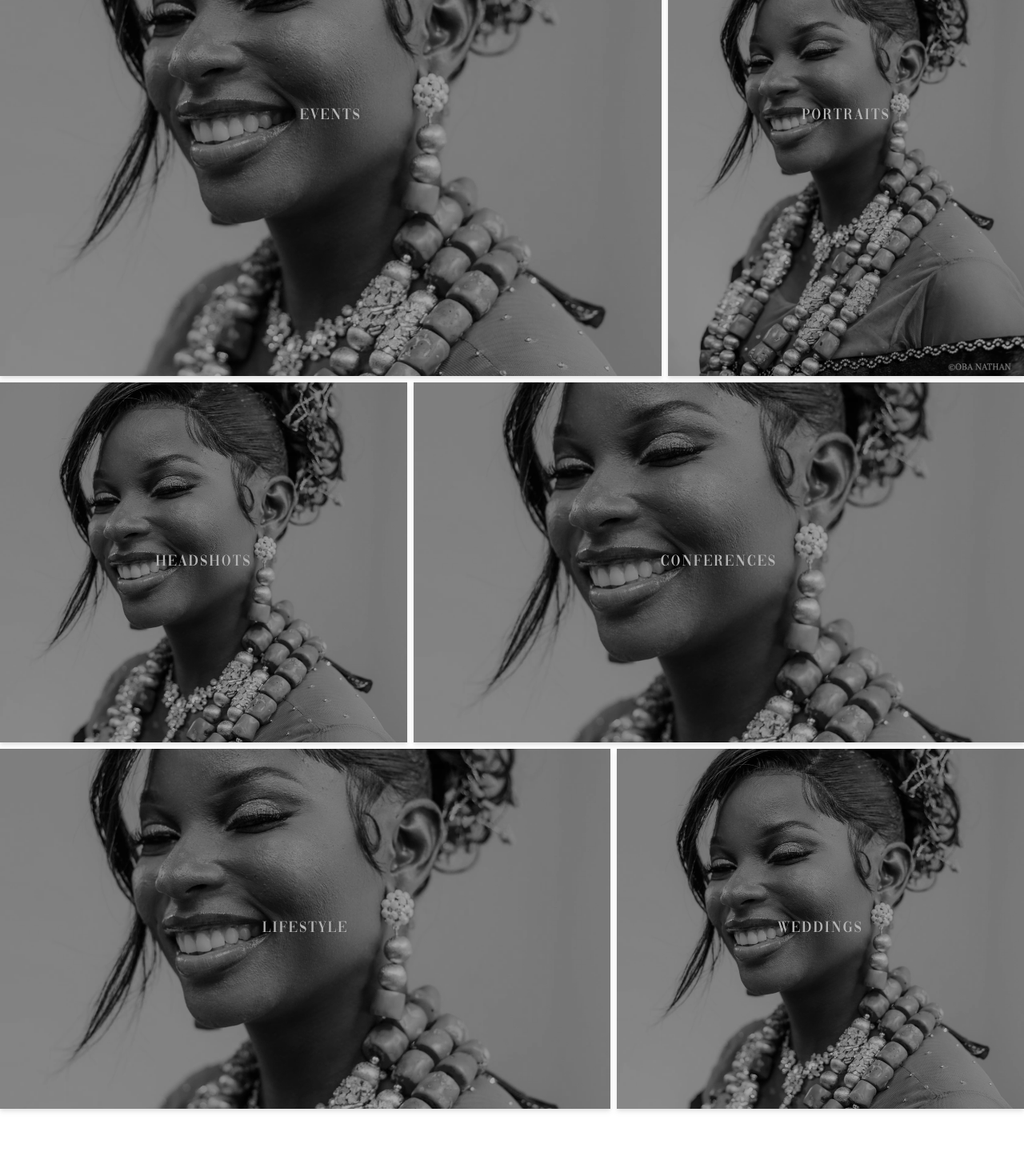
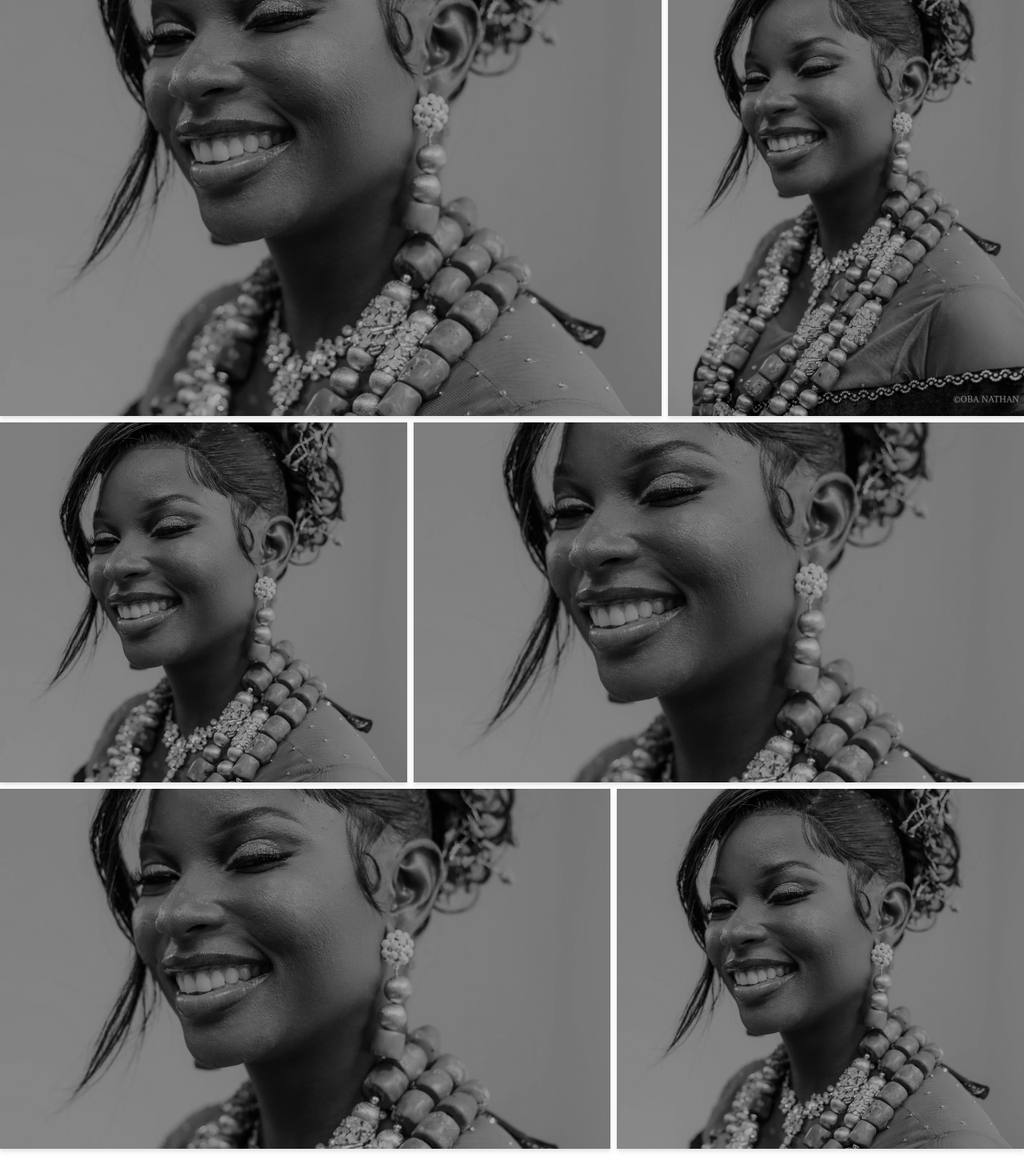
Before and after one commit to HenryAgu/Oba-Nathan, a Next.js app: page / in a window 1280 px wide. Shown: the part 500-1970 px from the top of the page at 80% size. Built offline with nearby package versions, Linux system fonts and the light colour scheme; a web font is replaced by a local one.

Commit message:
feat: new ideas

```diff
--- a/src/app/page.tsx
+++ b/src/app/page.tsx
@@ -96,54 +96,54 @@ export default function Home() {
       {/* Big screen version */}
       <section className="hidden md:flex xl:flex flex-col gap-y-2 pb-24">
         <div className="flex gap-2">
-          <Link href="" className="md:basis-[60%] xl:basis-[65%]">
-            <div className="w-full flex items-center justify-center drop-shadow-md bg-[url('/images/image.webp')] bg-cover bg-center bg-no-repeat object-fill md:h-[450px] xl:h-[650px] grayscale hover:grayscale-0 transition duration-300 ease-in-out">
+          <Link href="" className="md:basis-[60%] xl:basis-[65%] group relative">
+            <div className="w-full flex items-center justify-center drop-shadow-md bg-[url('/images/image.webp')] bg-cover bg-center bg-no-repeat object-fill md:h-[450px] xl:h-[700px] grayscale hover:grayscale-0 transition duration-300 ease-in-out">
               <div className="absolute inset-0 bg-black/30"></div>
-              <p className="font-vogue uppercase text-xl font-semibold tracking-widest text-white">
+              <p className="font-vogue uppercase text-xl font-semibold opacity-0 group-hover:opacity-100 tracking-widest text-white">
                 Events
               </p>
             </div>
           </Link>
-          <Link href="" className="md:basis-[40%] xl:basis-[35%]">
-            <div className="w-full flex items-center justify-center drop-shadow-md bg-[url('/images/image.webp')] bg-cover bg-center bg-no-repeat object-fill md:h-[450px] xl:h-[650px] grayscale hover:grayscale-0 transition duration-300 ease-in-out">
+          <Link href="" className="md:basis-[40%] xl:basis-[35%] group relative">
+            <div className="w-full flex items-center justify-center drop-shadow-md bg-[url('/images/image.webp')] bg-cover bg-center bg-no-repeat object-fill md:h-[450px] xl:h-[700px] grayscale hover:grayscale-0 transition duration-300 ease-in-out">
               <div className="absolute inset-0 bg-black/30"></div>
-              <p className="font-vogue uppercase text-xl font-semibold tracking-widest text-white">
+              <p className="font-vogue uppercase text-xl font-semibold tracking-widest opacity-0 group-hover:opacity-100 text-white">
                 Portraits
               </p>
             </div>
           </Link>
         </div>
         <div className="flex gap-2">
-          <Link href="" className="md:basis-[40%] basis-[35%]">
-            <div className="w-full flex items-center justify-center drop-shadow-md bg-[url('/images/image.webp')] bg-cover bg-center bg-no-repeat object-fill md:h-[450px] h-[650px] grayscale hover:grayscale-0 transition duration-300 ease-in-out">
+          <Link href="" className="md:basis-[40%] basis-[35%] group relative">
+            <div className="w-full flex items-center justify-center drop-shadow-md bg-[url('/images/image.webp')] bg-cover bg-center bg-no-repeat object-fill md:h-[450px] h-[700px] grayscale hover:grayscale-0 transition duration-300 ease-in-out">
               <div className="absolute inset-0 bg-black/30"></div>
-              <p className="font-vogue uppercase text-xl font-semibold tracking-widest text-white">
+              <p className="font-vogue uppercase text-xl font-semibold opacity-0 group-hover:opacity-100 tracking-widest text-white">
                 Headshots
               </p>
             </div>
           </Link>
-          <Link href="" className="md:basis-[60%] basis-[65%]">
-            <div className="w-full flex items-center justify-center drop-shadow-md bg-[url('/images/image.webp')] bg-cover bg-center bg-no-repeat object-fill md:h-[450px] h-[650px] grayscale hover:grayscale-0 transition duration-300 ease-in-out">
+          <Link href="" className="md:basis-[60%] basis-[65%] group relative">
+            <div className="w-full flex items-center justify-center drop-shadow-md bg-[url('/images/image.webp')] bg-cover bg-center bg-no-repeat object-fill md:h-[450px] h-[700px] grayscale hover:grayscale-0 transition duration-300 ease-in-out">
               <div className="absolute inset-0 bg-black/30"></div>
-              <p className="font-vogue uppercase text-xl font-semibold tracking-widest text-white">
+              <p className="font-vogue uppercase text-xl font-semibold opacity-0 group-hover:opacity-100 tracking-widest text-white">
                 Conferences
               </p>
             </div>
           </Link>
         </div>
         <div className="flex gap-2">
-          <Link href="" className="md:basis-[60%] basis-[65%]">
-            <div className="w-full flex items-center justify-center drop-shadow-md bg-[url('/images/image.webp')] bg-cover bg-center bg-no-repeat object-fill md:h-[450px] h-[650px] grayscale hover:grayscale-0 transition duration-300 ease-in-out">
+          <Link href="" className="md:basis-[60%] basis-[65%] group relative">
+            <div className="w-full flex items-center justify-center drop-shadow-md bg-[url('/images/image.webp')] bg-cover bg-center bg-no-repeat object-fill md:h-[450px] h-[700px] grayscale hover:grayscale-0 transition duration-300 ease-in-out">
               <div className="absolute inset-0 bg-black/30"></div>
-              <p className="font-vogue uppercase text-xl font-semibold tracking-widest text-white">
+              <p className="font-vogue uppercase text-xl font-semibold tracking-widest text-white opacity-0 group-hover:opacity-100">
                 Lifestyle
               </p>
             </div>
           </Link>
-          <Link href="" className="md:basis-[40%] basis-[35%]">
-            <div className="w-full flex items-center justify-center drop-shadow-md bg-[url('/images/image.webp')] bg-cover bg-center bg-no-repeat object-fill md:h-[450px] h-[650px] grayscale hover:grayscale-0 transition duration-300 ease-in-out">
+          <Link href="" className="md:basis-[40%] basis-[35%] group relative">
+            <div className="w-full flex items-center justify-center drop-shadow-md bg-[url('/images/image.webp')] bg-cover bg-center bg-no-repeat object-fill md:h-[450px] h-[700px] grayscale hover:grayscale-0 transition duration-300 ease-in-out">
               <div className="absolute inset-0 bg-black/30"></div>
-              <p className="font-vogue uppercase text-xl font-semibold tracking-widest text-white">
+              <p className="font-vogue uppercase text-xl font-semibold tracking-widest text-white opacity-0 group-hover:opacity-100">
                 Weddings
               </p>
             </div>
```
